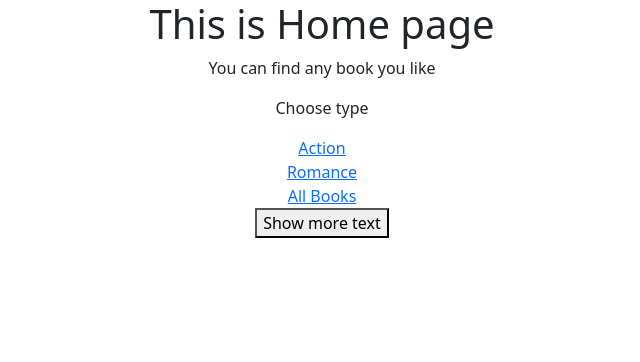
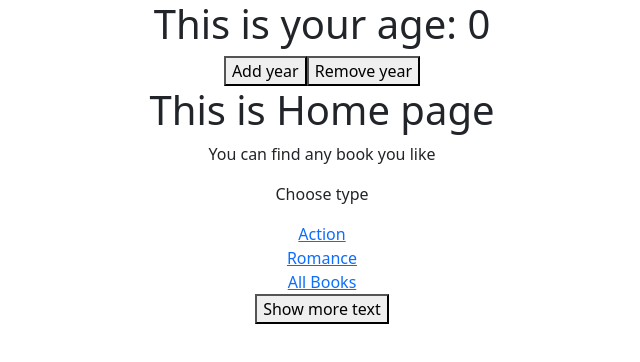
Before and after one commit to andreaangelova/react-app, a React (Create React App) app: page / in a window 1280 px wide. Shown: the top 362 px of the page, without its empty margins (318-958 px from the left). Built offline with nearby package versions, Linux system fonts and the light colour scheme; no server answers.

Commit message:
useReducer example

```diff
--- a/src/App.js
+++ b/src/App.js
@@ -1,4 +1,4 @@
-import React, { useState, useEffect } from "react";
+import React, { useState, useEffect, useReducer } from "react";
 import "./App.css";
 import "bootstrap/dist/css/bootstrap.min.css";
 import {
@@ -41,6 +41,12 @@ function App() {
   const [array, setArray] = useState([1, 2, 3, 4, 5]);
   const [name, setName] = useState("test");
   const [surname, setSurname] = useState("test");
+  const reducer = (state, action) => {
+    if (action.type === "increment") return state + action.payload;
+    if (action.type === "decrement") return state - action.payload;
+    return state;
+  };
+  const [age, setAge] = useReducer(reducer, 0);
   const [user, setUser] = useState({ name: "John", surname: "Doe" });
   const [loggedIn, setIsLoggedIn] = useState(false);
   const [redirectToWarnig, setRedirectToWarnig] = useState();
@@ -89,6 +95,13 @@ function App() {
           <CarFunction car={car} />
         </Suspense>
         <Counts></Counts> */}
+        <h1>This is your age: {age}</h1>
+        <button onClick={() => setAge({ type: "increment", payload: 2 })}>
+          Add year
+        </button>
+        <button onClick={() => setAge({ type: "decrement", payload: 3 })}>
+          Remove year
+        </button>
         <Suspense fallback={<h1>Loading...</h1>}>
           <UserContext.Provider value="John Doe">
             <Switch>
```
